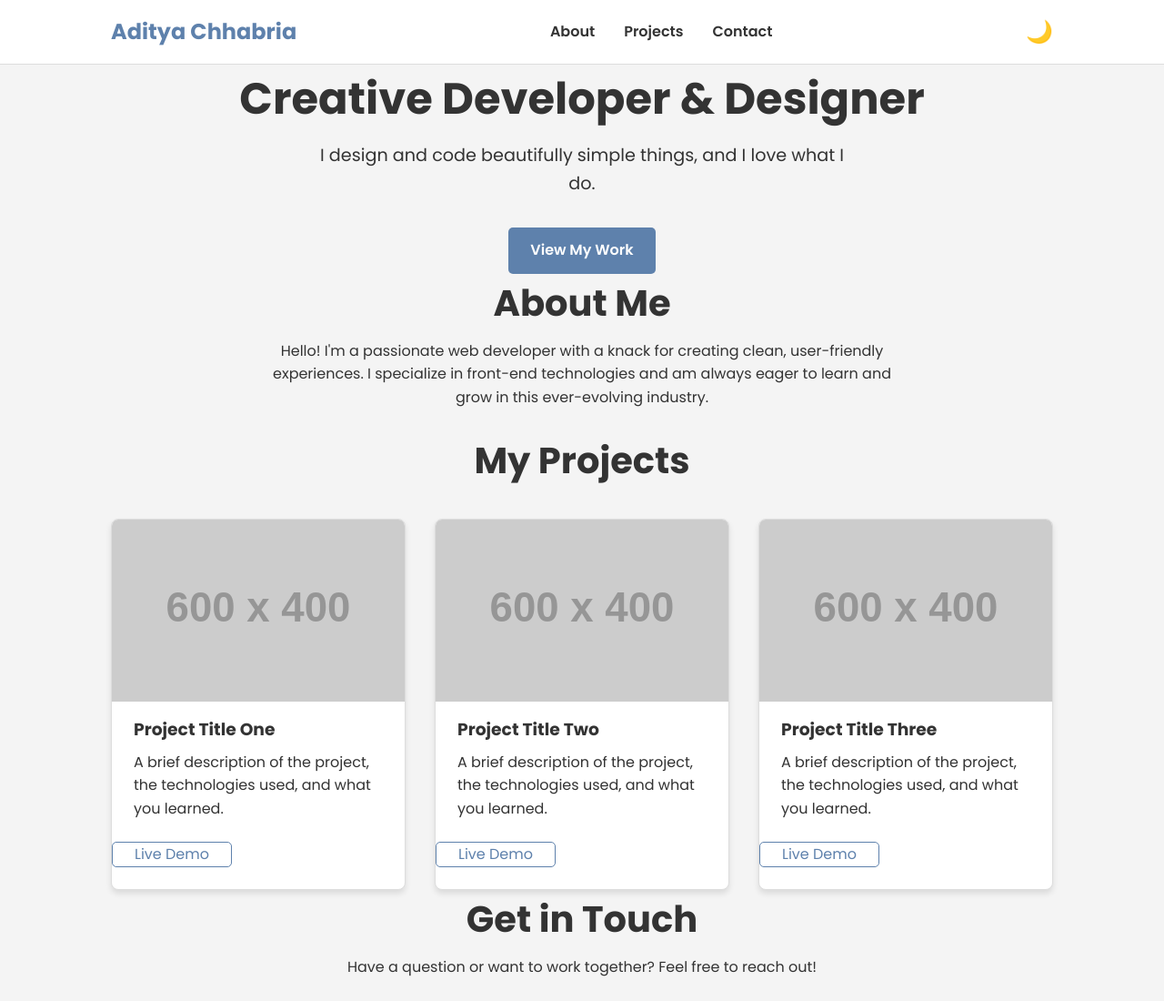
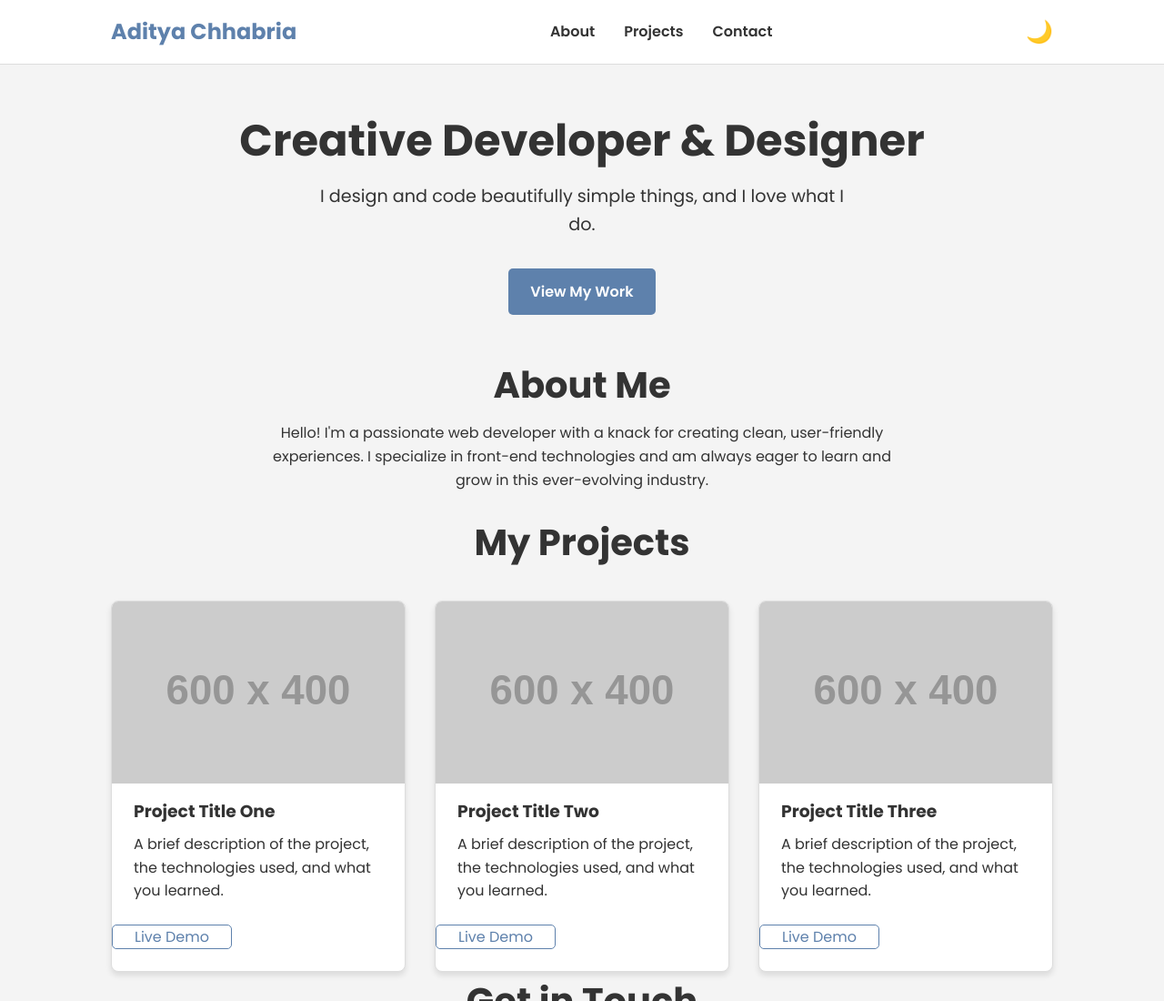
Before and after one commit to Adiii581/Portfolio-website, a plain HTML site: page index.html in a window 1280 px wide. Shown: the top 1100 px of the page at 91% size. Drawn offline with Linux system fonts and the light colour scheme; placeholder pictures from the web are drawn by us.

Commit message:
Update style.css

```diff
--- a/style.css
+++ b/style.css
@@ -141,6 +141,7 @@ nav {
 
 /* 3. Hero Section */
 .hero {
+    min-height: 40vh;
     display: flex;
     flex-direction: column;
     justify-content: center;
```
